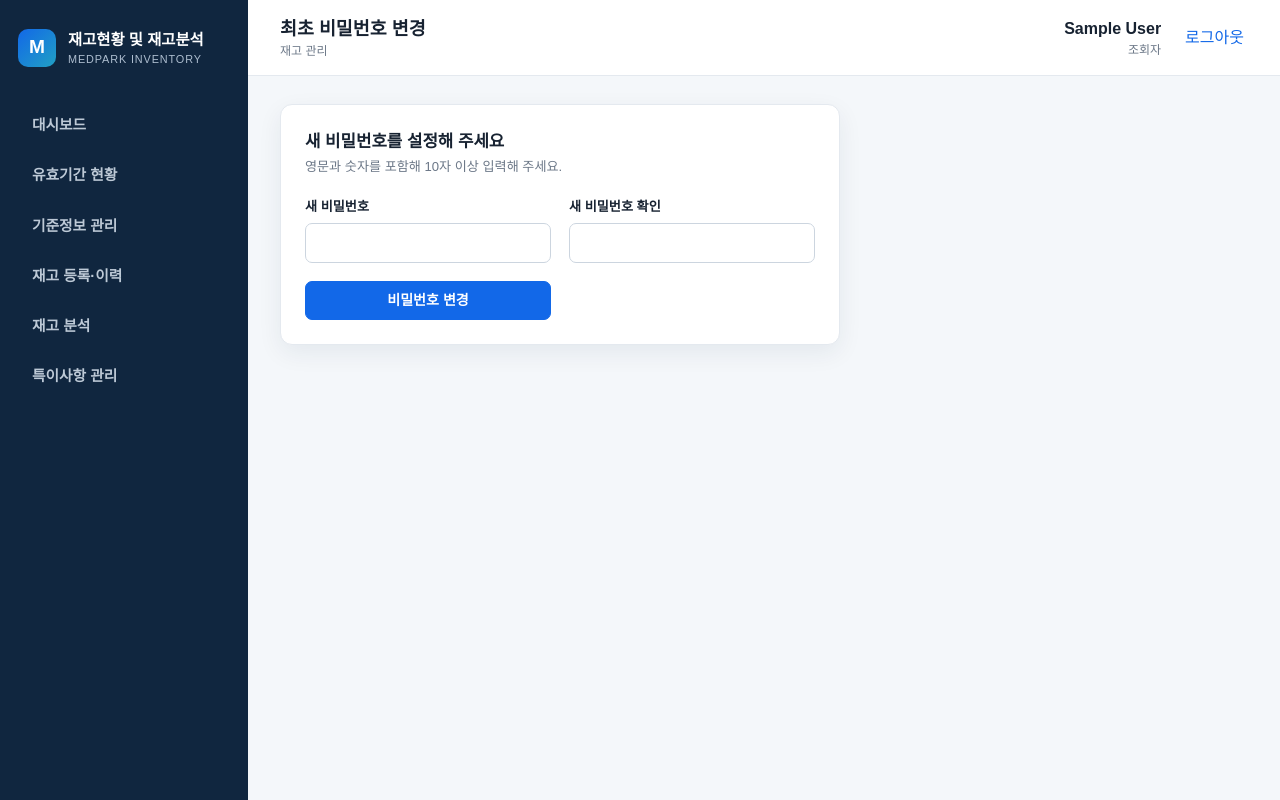
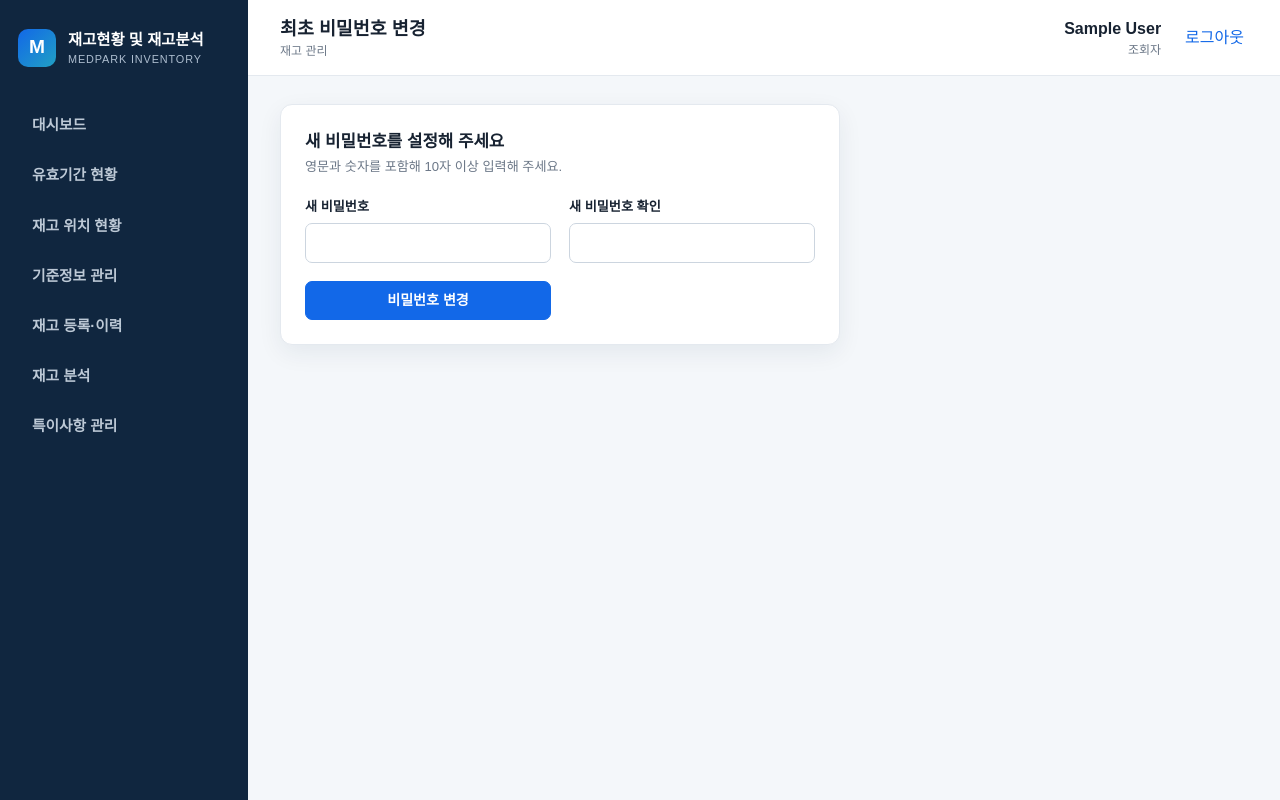
Before and after one commit to MedPark-git/space10, a Flask app: page /password/first in a window 1280 px wide. Run offline with Flask 3, Linux system fonts and the light colour scheme; the visitor is signed in with stand-in values (Sample User, id 1); some libraries are stand-ins or nearby versions.

Commit message:
Complete product and warehouse view: templates/base.html

```diff
--- a/templates/base.html
+++ b/templates/base.html
@@ -2,8 +2,9 @@
 <body>{% if current_user.is_authenticated %}<aside class="sidebar"><div class="brand"><span class="brand-mark">M</span><div><strong>재고현황 및 재고분석</strong><small>MEDPARK INVENTORY</small></div></div><nav>
 <a class="{{ 'active' if request.endpoint=='expiry.dashboard' }}" href="{{ url_for('expiry.dashboard') }}">대시보드</a>
 <a class="{{ 'active' if request.endpoint=='expiry.index' }}" href="{{ url_for('expiry.index') }}">유효기간 현황</a>
+<a class="{{ 'active' if request.endpoint=='expiry.inventory_location' }}" href="{{ url_for('expiry.inventory_location') }}">재고 위치 현황</a>
 <a class="{{ 'active' if request.endpoint=='expiry.master_data' or request.endpoint in ['expiry.reference_list','expiry.import_data','expiry.preview','expiry.alerts'] }}" href="{{ url_for('expiry.master_data') }}">기준정보 관리</a>
 <a class="{{ 'active' if request.endpoint=='expiry.stock_history' }}" href="{{ url_for('expiry.stock_history') }}">재고 등록·이력</a>
 <a class="{{ 'active' if request.endpoint=='expiry.analysis' }}" href="{{ url_for('expiry.analysis') }}">재고 분석</a>
-<a class="{{ 'active' if request.endpoint and request.endpoint.startswith('expiry.special_') }}" href="{{ url_for('expiry.special_rules') }}">특이사항 관리</a>{% if current_user.role=='admin' %}<span class="nav-label">관리</span><a class="{{ 'active' if request.endpoint=='users' }}" href="{{ url_for('users') }}">사용자 관리</a><a class="{{ 'active' if request.endpoint=='audit_logs' }}" href="{{ url_for('audit_logs') }}">감사 로그</a>{% endif %}</nav></aside>
+<a class="{{ 'active' if request.endpoint and request.endpoint.startswith('expiry.special_') }}" href="{{ url_for('expiry.special_rules') }}">특이사항 관리</a>{% if current_user.role in ['admin','editor'] %}<a class="{{ 'active' if request.endpoint=='expiry.warehouse_classes' }}" href="{{ url_for('expiry.warehouse_classes') }}">창고 분류 관리</a>{% endif %}{% if current_user.role=='admin' %}<span class="nav-label">관리</span><a class="{{ 'active' if request.endpoint=='users' }}" href="{{ url_for('users') }}">사용자 관리</a><a class="{{ 'active' if request.endpoint=='audit_logs' }}" href="{{ url_for('audit_logs') }}">감사 로그</a>{% endif %}</nav></aside>
 <div class="app"><header><button class="mobile-menu" aria-label="메뉴">☰</button><div><b>{% block page_title %}대시보드{% endblock %}</b><small>{% block breadcrumb %}재고 관리{% endblock %}</small></div><div class="user"><a href="{{ url_for('profile') }}"><b>{{ current_user.name }}</b><small>{{ {'admin':'관리자','editor':'편집자','viewer':'조회자'}[current_user.role] }}</small></a><form method="post" action="{{ url_for('logout') }}"><input type="hidden" name="csrf_token" value="{{ csrf_token() }}"><button class="link">로그아웃</button></form></div></header><main>{% for category,message in get_flashed_messages(with_categories=true) %}<div class="toast {{ category }}">{{ message }}</div>{% endfor %}{% block content %}{% endblock %}</main></div>{% endif %}<script src="{{ url_for('static',filename='app.js') }}"></script></body></html>
```
